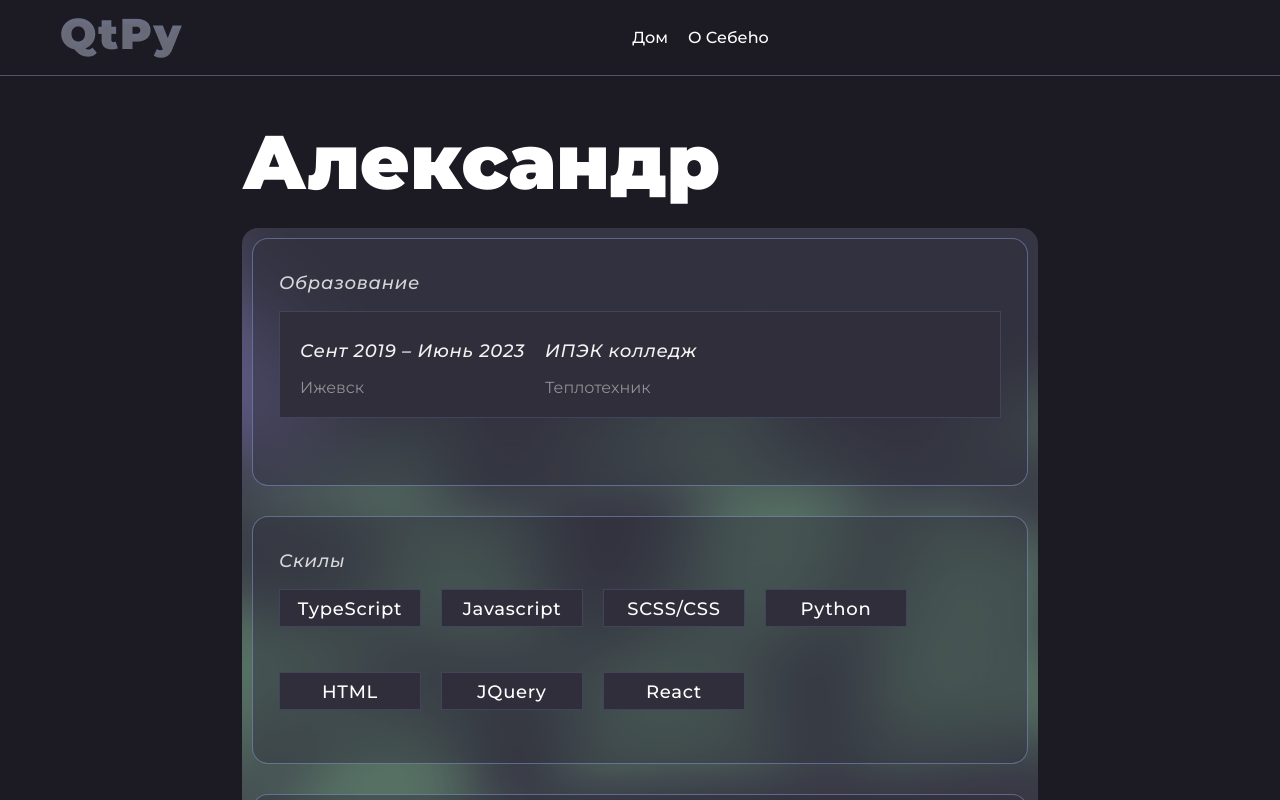
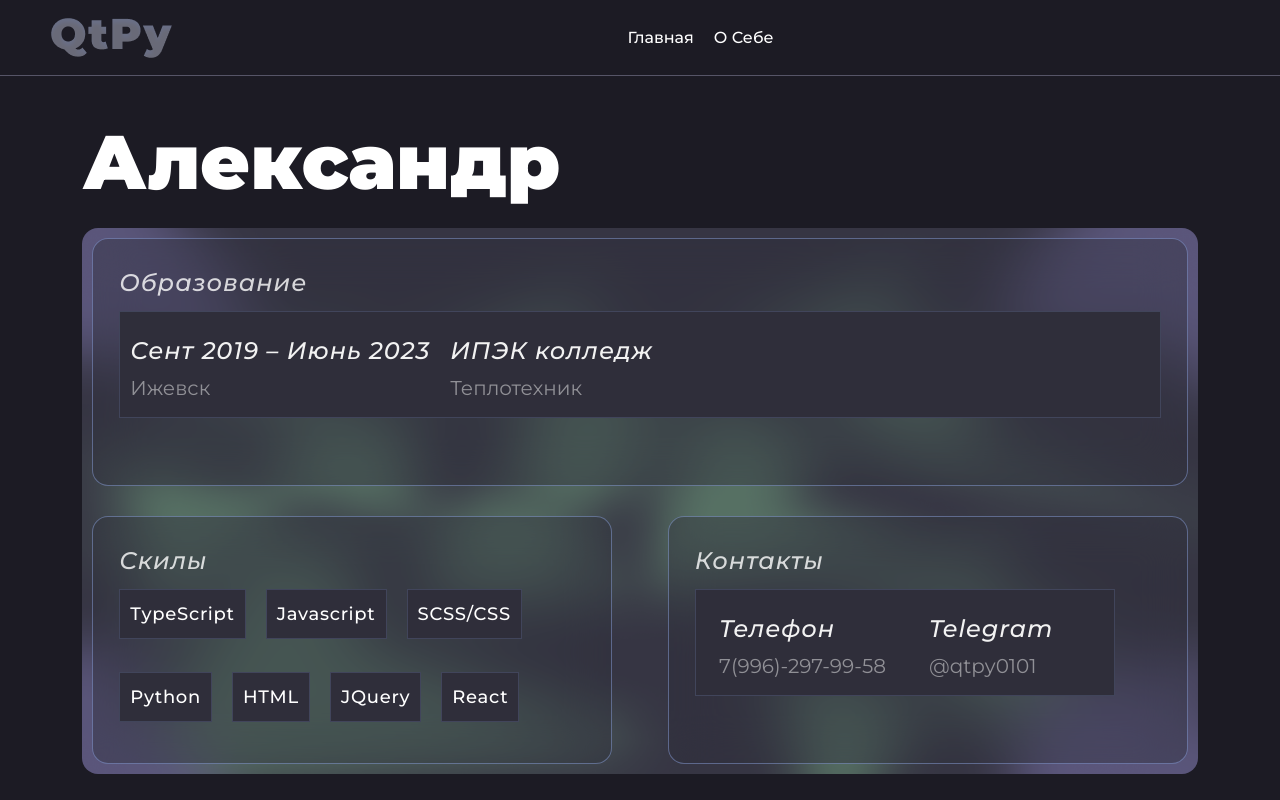
Before and after one commit to TheOnlyFastCoder2/Portfolio, a Next.js app in the folder client/: page /About in a window 1280 px wide. Built offline with nearby package versions, Linux system fonts and the light colour scheme.

Commit message:
fix bugs

```diff
--- a/client/components/Nav.tsx
+++ b/client/components/Nav.tsx
@@ -18,8 +18,8 @@ export default function () {
     <div className={`${st.Nav}`}>
       <img src={PLogo.src}/>
         <ul className={`${st.menu} ${mode ? st.active : "" }`}>
-        <li><Link href={'/'}>Дом</Link></li>
-        <li><Link href={'/About'}>О себеho</Link></li>
+        <li><Link href={'/'}>главная</Link></li>
+        <li><Link href={'/About'}>О себе</Link></li>
       </ul>
       <button onClick={toggleMenu}><hr/><hr/><hr/></button>
     </div>
--- a/client/pages/About.tsx
+++ b/client/pages/About.tsx
@@ -36,6 +36,7 @@ export default function () {
               <span>HTML</span>
               <span>JQuery</span>
               <span>React</span>
+
             </div>
           </div>
 
--- a/client/styles/About.module.scss
+++ b/client/styles/About.module.scss
@@ -33,7 +33,7 @@
   }
 
   .info {
-    height: 248px;
+    min-height: 248px;
     padding: 25px 26px;
     @extend %BoxStyle1;
 
@@ -78,7 +78,7 @@
       .container {
         width: min(420px, 100%);
         gap: 0 43px;
-        padding: 20px 40px;
+        padding: 20px 5%;
         align-items: center;
         @extend %BoxStyle2 ;
         h3 {
@@ -95,15 +95,18 @@
         flex-wrap: wrap;
         overflow: scroll;
         height: 80%;
+
         span {
-          width: 142px;
-          height: 38px;
-          text-align: center;
+          display: flex;
+          align-items: center;
+          height: 50px;
+          padding: 0 10px;
           color: $cf_light900;
           font-weight: 500;
           line-height: 38px;
           letter-spacing: 0.04em;
           @extend %BoxStyle2 ;
+
         }
       }
     }
@@ -114,7 +117,7 @@
       .container {
         gap: 0 20px;
         align-items: center;
-        padding-left: 20px;
+        padding: 0 10px;
         padding-top: 20px;
         padding-bottom: 20px;
         @extend %BoxStyle2 ;
@@ -130,7 +133,7 @@
     &:after {opacity : 0.4;}
 
     .info {
-      width: 100%;
+      width: min(800px, 100%);
       height: auto;
 
       p {
@@ -147,20 +150,27 @@
 
 @media only screen and (max-width: 1881px) {
   .About {
+    width: min(1218px, 100%);
+    margin: auto;
+
     .additionalinfo {
       width: 100%;
-      justify-content: flex-start;
+      justify-content: space-between;
+
+      .education {
+        width: min(1878px, 100%);
+      }
     }
   }
 }
 
-@media only screen and (max-width: 1400px) {
+@media only screen and (max-width: 1139px) {
   .About {
-    width: min(918px, 100%);
-    margin: auto;
+    // width: min(918px, 100%);
+    // margin: auto;
 
     .additionalinfo {
-      width: min(918px, 100%);
+      width: 100%;
       margin-left: auto;
       margin-right: auto;
 
--- a/client/styles/Home.module.scss
+++ b/client/styles/Home.module.scss
@@ -4,6 +4,7 @@
   display: flex;
   align-items: flex-start;
   padding-top: 100px;
+  // width: 100%;
   height: 100%;
   background-image: url(../public/imgs/preview.png);
   background-size:cover;
@@ -11,7 +12,7 @@
 
 
   h1 {
-    width: 567px;
+    width: min(567px, 90%);
     margin-bottom: 22px;
   }
 
@@ -30,7 +31,6 @@
 
     width: min(852px, 100%);
 
-
     padding-top: 64px;
     padding-bottom: 40px;
     padding-left: $offsetX;
--- a/client/styles/_variables.scss
+++ b/client/styles/_variables.scss
@@ -9,7 +9,7 @@ $cf_dark900: #565567;
 $navHeight: 75px;
 $minWidth: 550px;
 
-$offsetX: 61px;
+$offsetX: 4%;
 $offsetY: 40px;
 $radius900: 16px;
 $radius800: 8px;
--- a/client/styles/components/Nav.module.scss
+++ b/client/styles/components/Nav.module.scss
@@ -26,6 +26,9 @@
       cursor: pointer;
       text-transform: capitalize;
       a {
+        display: block;
+        width: 100%;
+        height: 100%;
         color: $cf_light900;
         text-decoration: none;
       }
@@ -49,6 +52,7 @@
     cursor: pointer;
 
     hr {
+      width: 100%;
       background-color: none;
       border-radius: $radius800;
       border: 2px solid rgba($color: $c_purple900, $alpha: 0.8);
@@ -60,15 +64,12 @@
   .Nav {
     button {display: flex;}
 
-
-
     .menu {
       position: fixed;
       top: $navHeight;
       left:0;
 
-      width: 100vw;
-      min-width: $minWidth;
+      width: 100%;
       height: calc(100vh - #{$navHeight});
       padding-top: $offsetY;
 
--- a/client/styles/globals.scss
+++ b/client/styles/globals.scss
@@ -11,8 +11,9 @@
 
 #root {
   position: relative;
-  height: 100vh;
-  min-width: $minWidth;
+  width: 100%;
+
+
   // width: 1920px;
   // height: 968px;
   // margin: auto;
@@ -21,10 +22,11 @@
   background-color: $c_dark900;
   color: $cf_light900;
 
+
   main {
-    // display: none;
     width: 100%;
     height: calc(100vh - #{$navHeight});
+    padding-bottom: 20px;
   }
 }
 
@@ -55,9 +57,17 @@ ul {
 }
 
 
+
 @media only screen and (max-width: 1200px) {
   h1 {
     font-size: 56px;
     line-height: 63px;
   }
 }
+
+@media only screen and (max-width: 450px) {
+  h1 {
+    font-size: 40px;
+    line-height: 53px;
+  }
+}
```
Also changed, not shown: client/styles/components/Notification.module.scss (+7 -1 lines).
